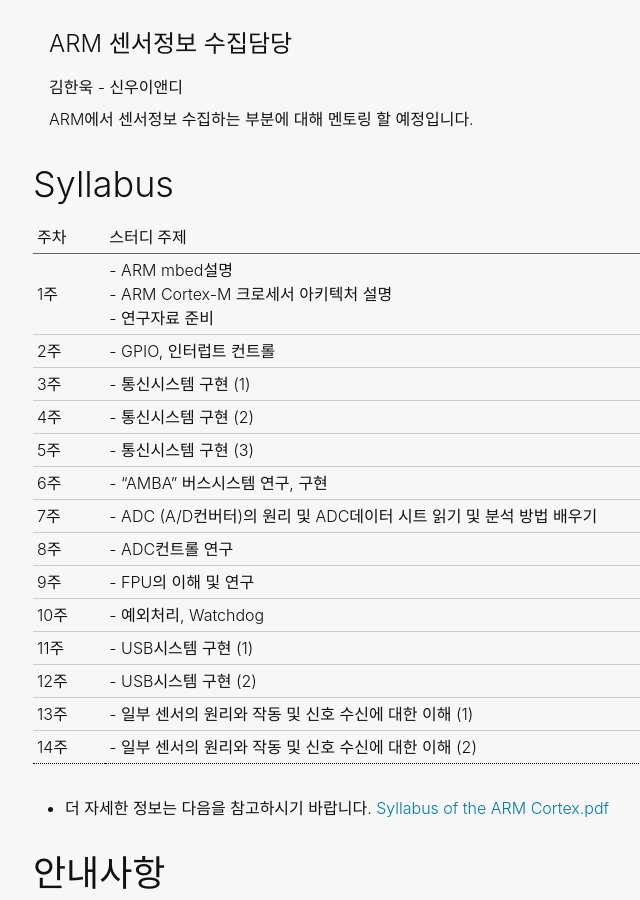
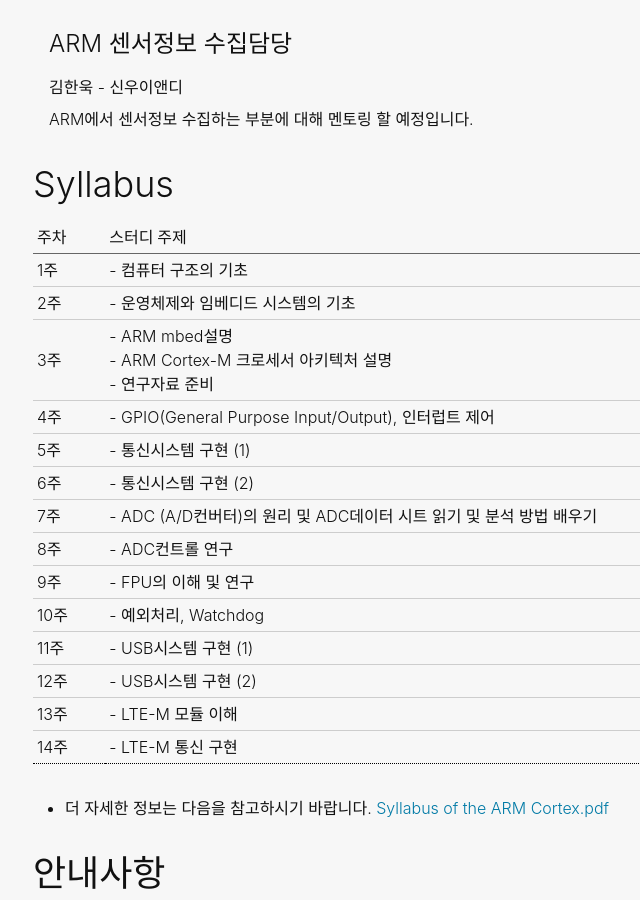
Before and after one commit to ubuntu-kr/events, a Jekyll site: the page built from _posts/2018-03-29-daejeon-arm-study.md, in a window 1280 px wide and 900 px high, scrolled down 1207 px. Shown: the whole window, without its empty margins (112-752 px from the left). Built offline with Jekyll 4.4.1, drawn with Linux system fonts in a browser that asks for light colours; some web fonts are replaced.

Commit message:
일정 수정

```diff
--- a/_posts/2018-03-29-daejeon-arm-study.md
+++ b/_posts/2018-03-29-daejeon-arm-study.md
@@ -31,20 +31,20 @@
 
 주차 | 스터디 주제
 --- | ---
-1주 | - ARM mbed설명 <br> - ARM Cortex-M 크로세서 아키텍처 설명 <br> - 연구자료 준비
-2주 | - GPIO, 인터럽트 컨트롤
-3주 | - 통신시스템 구현 (1)
-4주 | - 통신시스템 구현 (2)
-5주 | - 통신시스템 구현 (3)
-6주 | - "AMBA" 버스시스템 연구, 구현
+1주 | - 컴퓨터 구조의 기초
+2주 | - 운영체제와 임베디드 시스템의 기초
+3주 | - ARM mbed설명 <br> - ARM Cortex-M 크로세서 아키텍처 설명 <br> - 연구자료 준비
+4주 | - GPIO(General Purpose Input/Output), 인터럽트 제어
+5주 | - 통신시스템 구현 (1)
+6주 | - 통신시스템 구현 (2)
 7주 | - ADC (A/D컨버터)의 원리 및 ADC데이터 시트 읽기 및 분석 방법 배우기
 8주 | - ADC컨트롤 연구
 9주 | - FPU의 이해 및 연구
 10주 | - 예외처리, Watchdog
 11주 | - USB시스템 구현 (1)
 12주 | - USB시스템 구현 (2)
-13주 | - 일부 센서의 원리와 작동 및 신호 수신에 대한 이해 (1)
-14주 | - 일부 센서의 원리와 작동 및 신호 수신에 대한 이해 (2)
+13주 | - LTE-M 모듈 이해
+14주 | - LTE-M 통신 구현
 
 - 더 자세한 정보는 다음을 참고하시기 바랍니다.
 [Syllabus of the ARM Cortex.pdf](https://drive.google.com/file/d/1t3WNt4kexhDCxT6ZICd2XYTDeXK9yk6-/view?usp=sharing)
```
Also changed, not shown: 1 other file.
